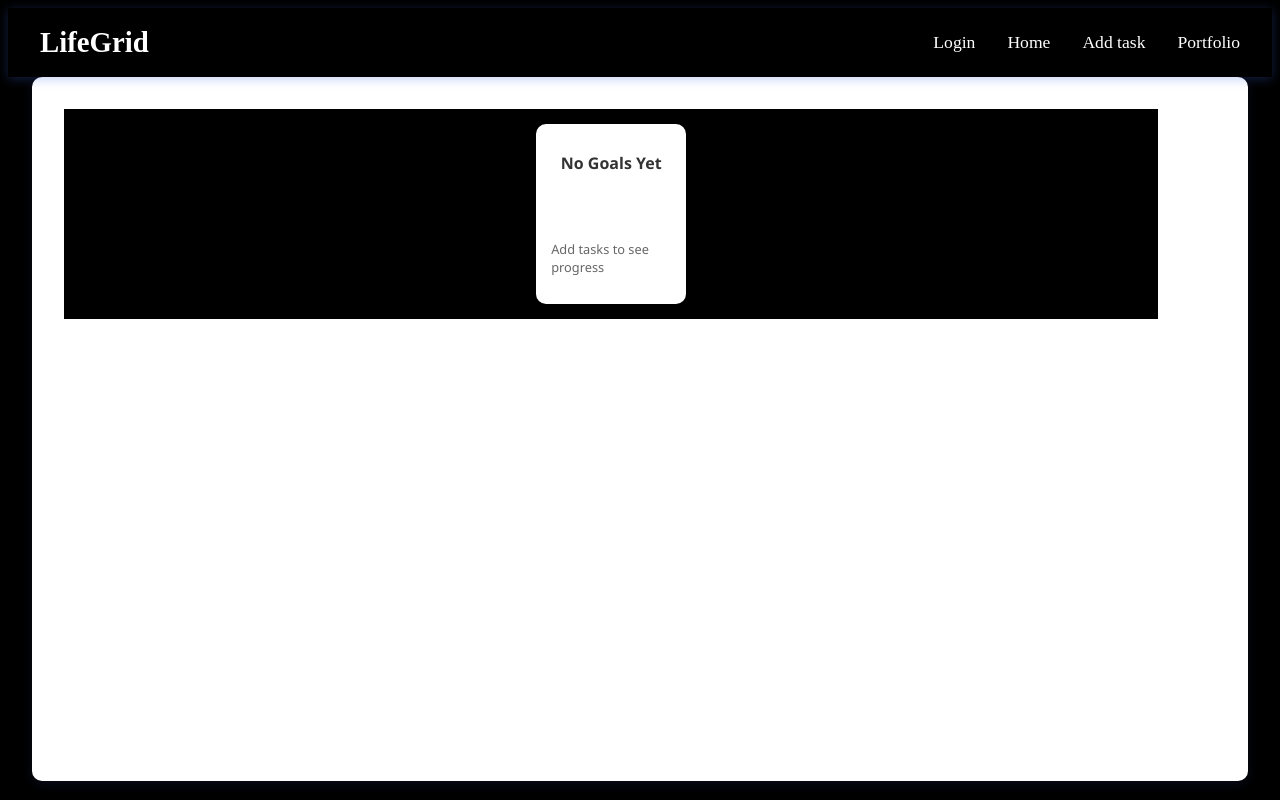
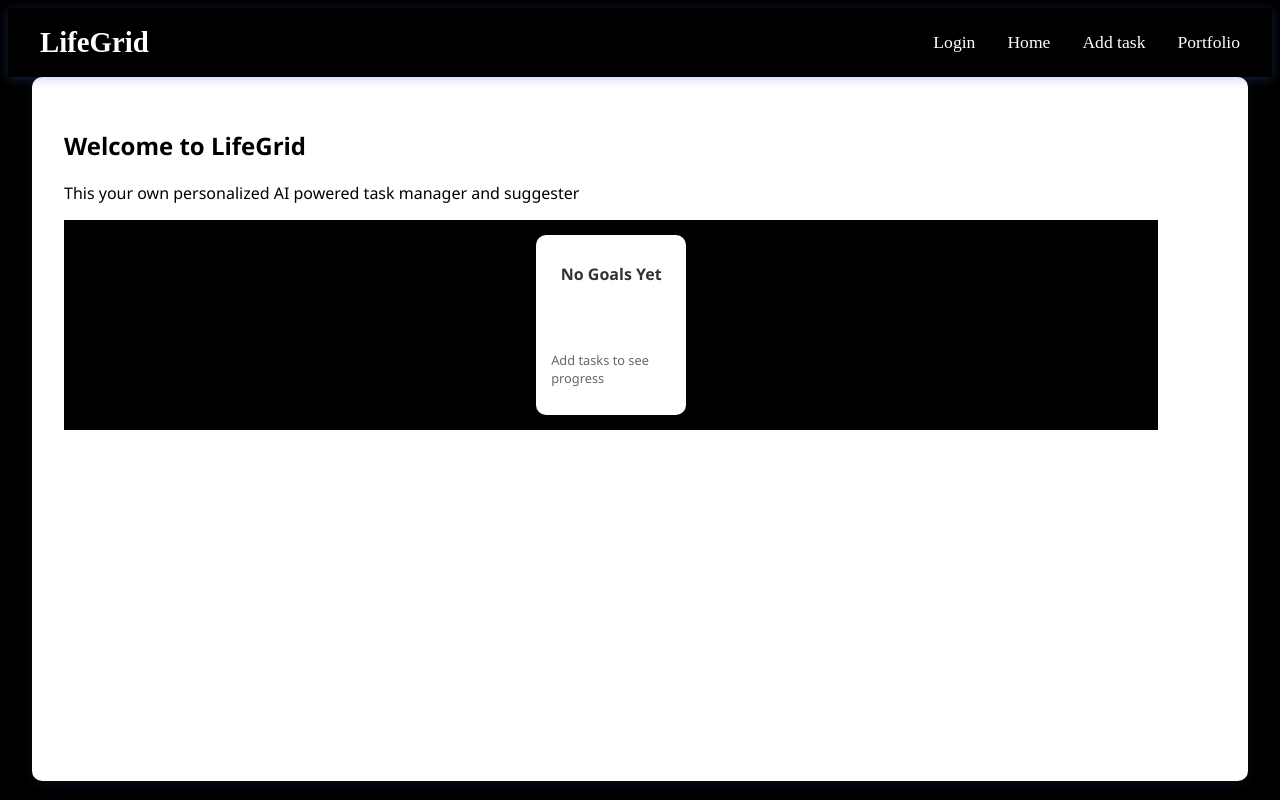
Before and after one commit to Anuj192006/LifeGrid, a React (Vite) app: page /home in a window 1280 px wide. Built offline with nearby package versions, Linux system fonts and the light colour scheme.

Commit message:
h2 and p added

```diff
--- a/src/Components/Home/Home.jsx
+++ b/src/Components/Home/Home.jsx
@@ -94,7 +94,8 @@ const Home = () => {
         <>
         <Navbar/>
         <div className="container">
-
+            <h2>Welcome to LifeGrid</h2>
+            <p>This your own personalized AI powered task manager and suggester</p>
             <div className="taskbar">
                 {goalData.length > 0 ? (
                     goalData.map((goal, index) => (
```
